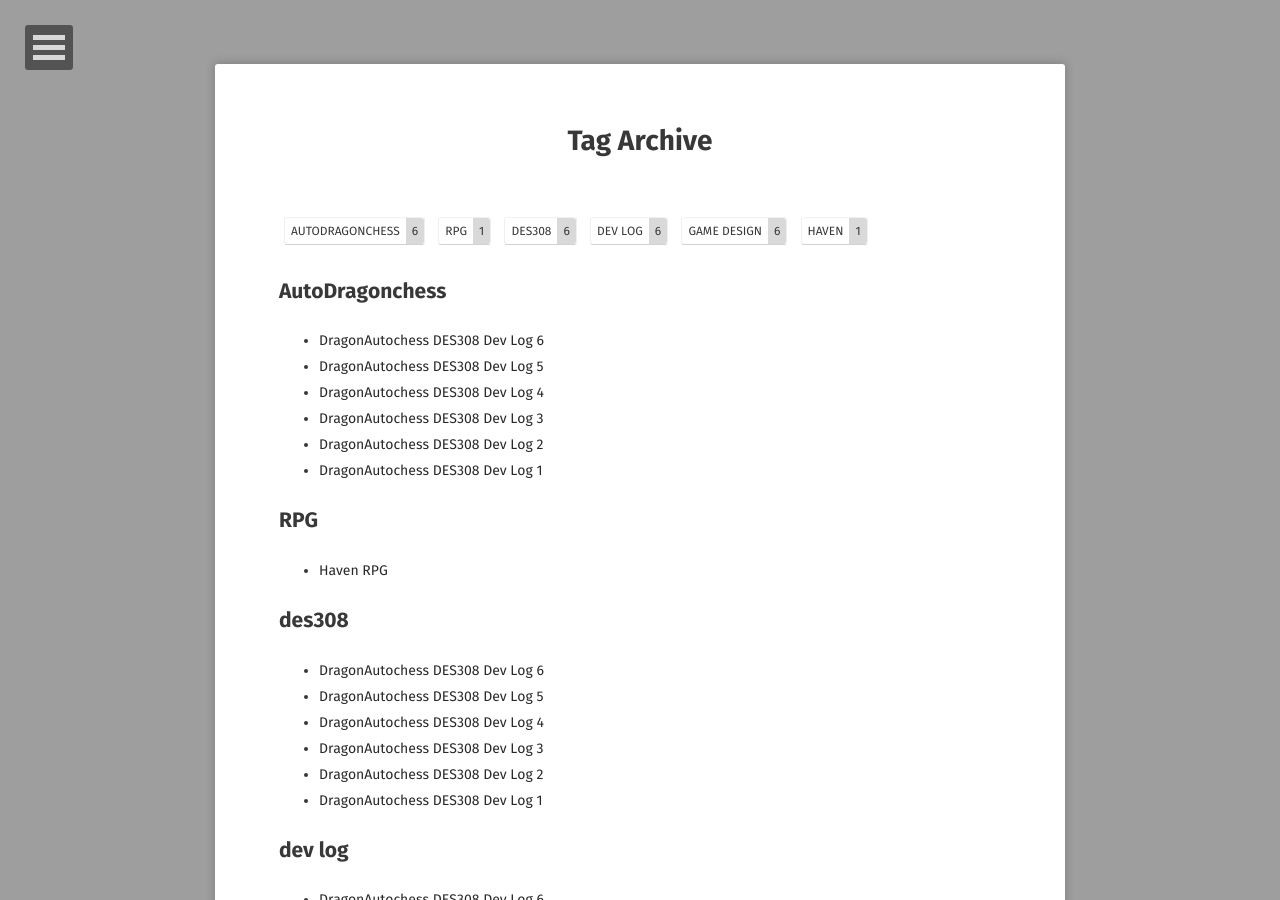
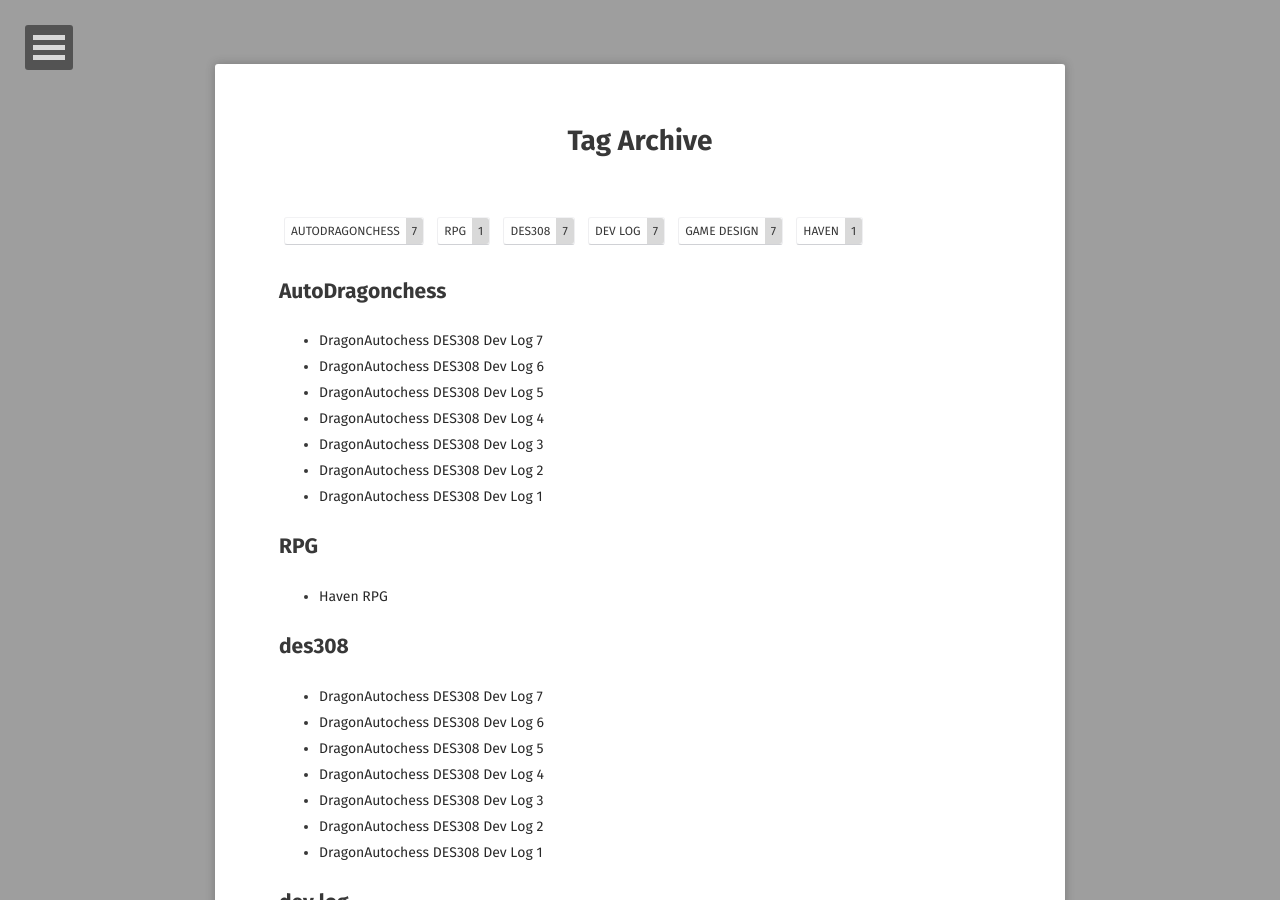
Before and after one commit to andreamin97/andreamin97.github.io, a Jekyll site: the page built from tags/index.html, in a window 1280 px wide and 900 px high. Built offline with Jekyll 4.4.1, drawn with Linux system fonts in a browser that asks for light colours; some web fonts are replaced; some of the changed text lies outside the part shown.

```diff
--- a/_includes/nav.html
+++ b/_includes/nav.html
@@ -24,7 +24,7 @@
                         <a href="http://linkedin.com/in/{{ site.linkedin }}" target="_blank" rel="noopener noreferrer"><i class="fa fa-fw fa-linkedin-square"></i> LinkedIn</a>
                     </li>{% endif %}
                     {% if site.xing %}<li>
-                        <a href="https://{{ site.xing }}" target="_blank" rel="noopener noreferrer"><i class="fab fa-itch-io"></i> Itch</a>
+                        <a href="https://{{ site.xing }}.itch.io" target="_blank" rel="noopener noreferrer"><i class="fab fa-itch-io"></i> Itch</a>
                     </li>{% endif %}
                     {% if site.instagram %}<li>
                         <a href="http://instagram.com/{{ site.instagram }}" target="_blank" rel="noopener noreferrer"><i class="fa fa-fw fa-instagram"></i> Instagram</a>
--- /dev/null
+++ b/_posts/2020-11-09-DES308-week7.md
@@ -0,0 +1,13 @@
+---
+layout: post
+title:  "DragonAutochess DES308 Dev Log 7"
+date:   2020-11-09
+excerpt: ""
+project: null
+tag:
+- des308
+- game design
+- dev log
+- AutoDragonchess
+comments: false
+---
```
